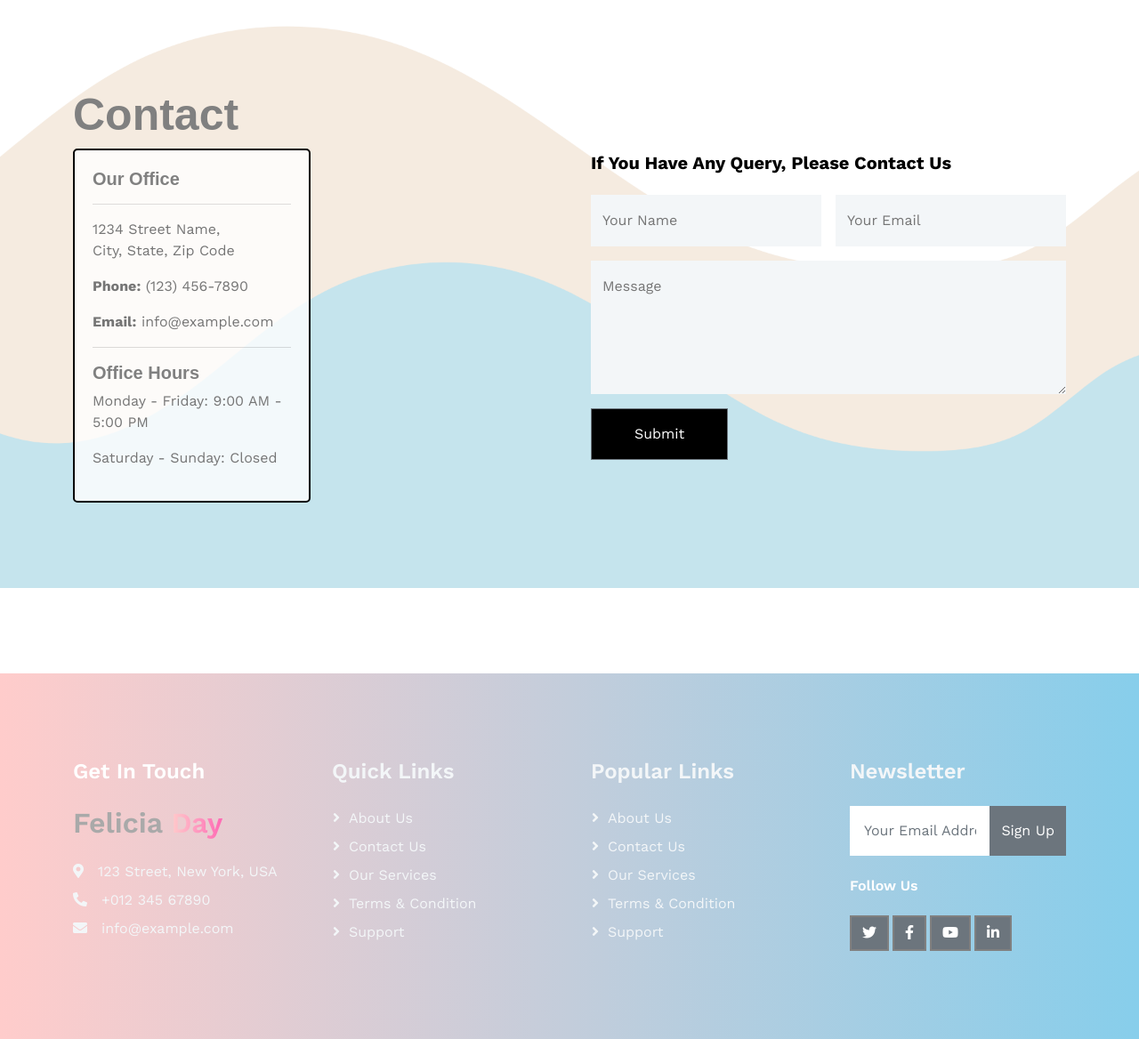
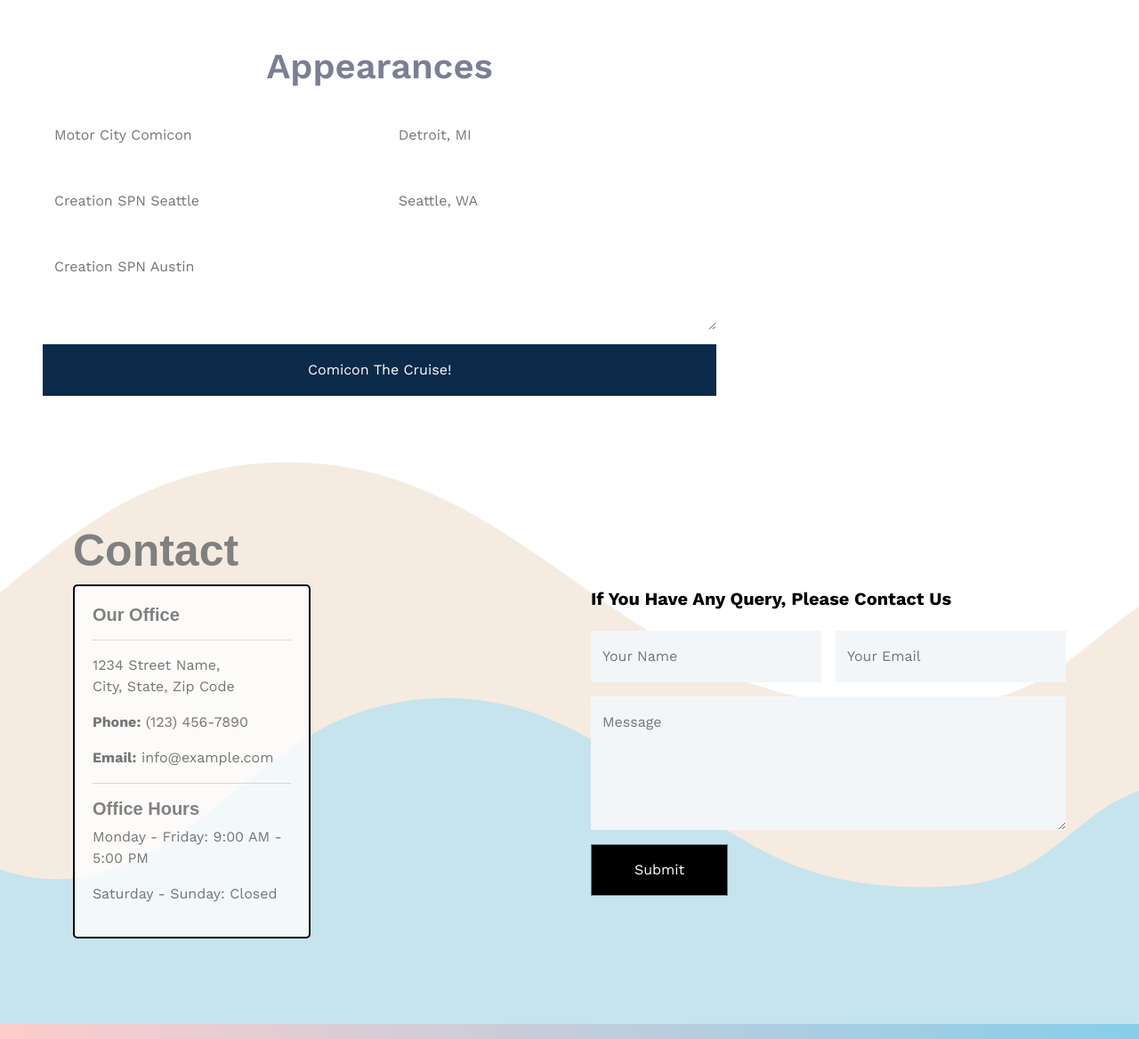
Before and after one commit to Shanila-Khan/FinalProject, a plain HTML site: page contact.html in a window 1280 px wide. Shown: the part 544-1712 px from the top of the page at 89% size. Drawn offline with nearby package versions, Linux system fonts and the light colour scheme.

Commit message:
Update contact.html

```diff
--- a/contact.html
+++ b/contact.html
@@ -88,6 +88,51 @@
         </div>
     </div>
     <!-- Page Header End -->
+      <div class="col-lg-8 my-6 mb-0 wow fadeInUp" data-wow-delay="0.1s">
+                    <div class="bg-primary-color:#757575 text-center p-5">
+                        <h1 class="mb-4"  style="text-align: left, font-family 'Pacifico', cursive; font-size: 40px; color: rgb(122, 127, 148);">Appearances</h1>
+                        <form>
+                            <div class="row g-3">
+                                <div class="col-sm-6">
+                                    <div class="form-floating">
+                                        <input type="text" class="form-control border-0" id="gname" placeholder="Gurdian Name">
+                                        <label for="gname">Motor City Comicon</label>
+                                    </div>
+                                </div>
+                                <div class="col-sm-6">
+                                    <div class="form-floating">
+                                        <input type="email" class="form-control border-0" id="gmail" placeholder="Gurdian Email">
+                                        <label for="gmail">Detroit, MI</label>
+                                    </div>
+                                </div>
+                                <div class="col-sm-6">
+                                    <div class="form-floating">
+                                        <input type="text" class="form-control border-0" id="cname" placeholder="Child Name">
+                                        <label for="cname">Creation SPN Seattle</label>
+                                    </div>
+                                </div>
+                                <div class="col-sm-6">
+                                    <div class="form-floating">
+                                        <input type="text" class="form-control border-0" id="cage" placeholder="Child Age">
+                                        <label for="cage">Seattle, WA</label>
+                                    </div>
+                                </div>
+                                <div class="col-12">
+                                    <div class="form-floating">
+                                        <textarea class="form-control border-0" placeholder="Leave a message here" id="message" style="height: 100px"></textarea>
+                                        <label for="message">Creation SPN Austin</label>
+                                    </div>
+                                </div>
+                                <div class="col-12">
+                                    <button class="btn btn-dark w-100 py-3" type="submit">Comicon The Cruise!</button>
+                                </div>
+                            </div>
+                        </form>
+                    </div>
+                </div>
+            </div>
+        </div>
+    </div>
 
 
     <!-- Contact Start -->
@@ -148,56 +193,7 @@
     <!-- Contact End -->
 
 
-    <!-- Footer Start -->
-    <div class="container-fluid bg-dark text-light footer my-6 mb-0 py-6 wow fadeIn" data-wow-delay="0.1s">
-        <div class="container">
-            <div class="row g-5">
-                <div class="col-lg-3 col-md-6">
-                   <h4 class="text-white mb-4">Get In Touch</h4>
-                    <h2 class="text-primary mb-4">
-                        <span class="text-grey">Felicia</span>
-                        <span class="gradient-text">Day</span>
-                    </h2>
-                    <p class="mb-2"><i class="fa fa-map-marker-alt me-3"></i>123 Street, New York, USA</p>
-                    <p class="mb-2"><i class="fa fa-phone-alt me-3"></i>+012 345 67890</p>
-                    <p class="mb-2"><i class="fa fa-envelope me-3"></i>info@example.com</p>
-                </div>
-                <div class="col-lg-3 col-md-6">
-                    <h4 class="text-light mb-4">Quick Links</h4>
-                    <a class="btn btn-link" href="">About Us</a>
-                    <a class="btn btn-link" href="">Contact Us</a>
-                    <a class="btn btn-link" href="">Our Services</a>
-                    <a class="btn btn-link" href="">Terms & Condition</a>
-                    <a class="btn btn-link" href="">Support</a>
-                </div>
-                <div class="col-lg-3 col-md-6">
-                    <h4 class="text-light mb-4">Popular Links</h4>
-                    <a class="btn btn-link" href="">About Us</a>
-                    <a class="btn btn-link" href="">Contact Us</a>
-                    <a class="btn btn-link" href="">Our Services</a>
-                    <a class="btn btn-link" href="">Terms & Condition</a>
-                    <a class="btn btn-link" href="">Support</a>
-                </div>
-                <div class="col-lg-3 col-md-6">
-                    <h4 class="text-light mb-4">Newsletter</h4>
-                    <form action="">
-                        <div class="input-group">
-                            <input type="text" class="form-control p-3 border-0" placeholder="Your Email Address">
-                            <button class="btn btn-primary">Sign Up</button>
-                        </div>
-                    </form>
-                    <h6 class="text-white mt-4 mb-3">Follow Us</h6>
-                    <div class="d-flex pt-2">
-                        <a class="btn btn-square btn-outline-light me-1" href=""><i class="fab fa-twitter"></i></a>
-                        <a class="btn btn-square btn-outline-light me-1" href=""><i class="fab fa-facebook-f"></i></a>
-                        <a class="btn btn-square btn-outline-light me-1" href=""><i class="fab fa-youtube"></i></a>
-                        <a class="btn btn-square btn-outline-light me-0" href=""><i class="fab fa-linkedin-in"></i></a>
-                    </div>
-                </div>
-            </div>
-        </div>
-    </div>
-    <!-- Footer End -->
+
 
 
     <!-- Copyright Start -->
```
